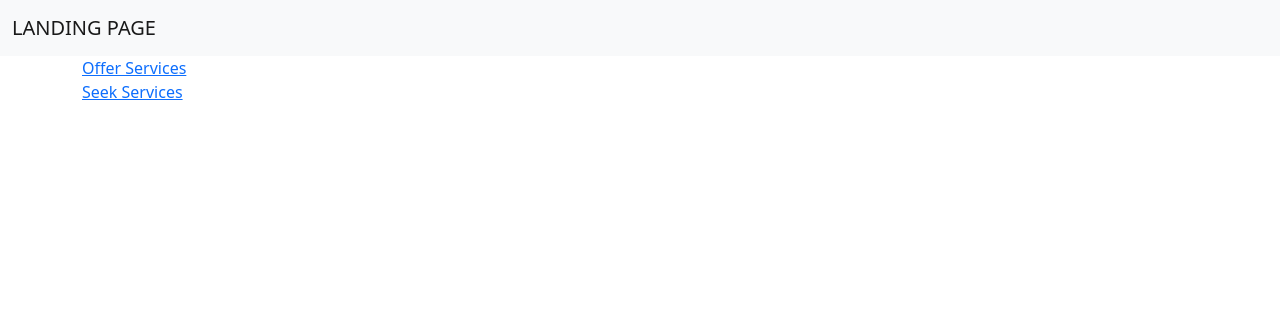
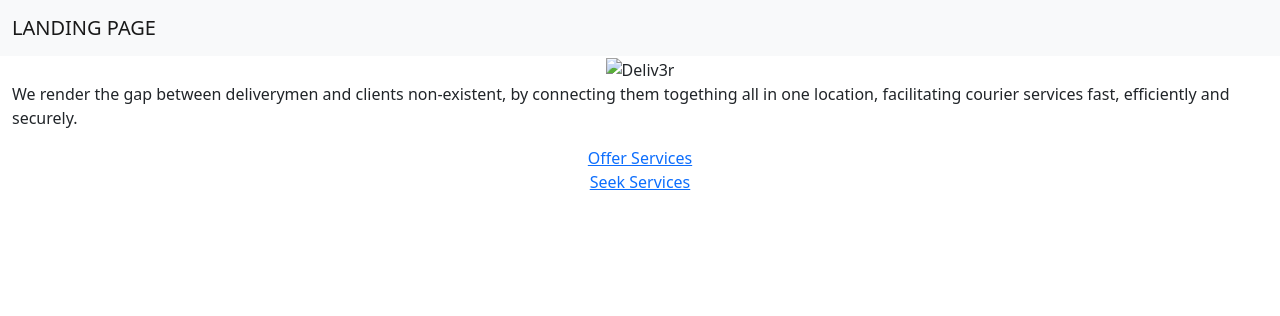
Before and after one commit to BrianMbugua/Deliv3r, a Flask app: page / in a window 1280 px wide. Shown: the top 316 px of the page. Run offline with Flask 2, Linux system fonts and the light colour scheme.

Commit message:
Added Deliv3r logo and welcome text

```diff
--- a/flaskr/templates/main/home.html
+++ b/flaskr/templates/main/home.html
@@ -1,12 +1,19 @@
 {% extends "main/base.html" %}
 
 {% block content %}
-
-<div class="container">
+<div class="container-fluid text-center">
+    <img src="" alt="Deliv3r">
+</div>
+<div class="container-fluid">
+    <p>We render the gap between deliverymen and clients non-existent, by connecting them togething all in one location, facilitating courier services fast, efficiently and securely.</p>
+</div>
+<div class="container-fluid text-center">
     <a href="/deliverer/register">Offer Services</a>
 </div>
 
-<div class="container">
+<div class="container-fluid text-center">
     <a href="/deliveree/register">Seek Services</a>
 </div>
+
+
 {% endblock content %}
```
Also changed, not shown: flaskr/templates/main/base.html (line endings or trailing spaces), 1 other file.
